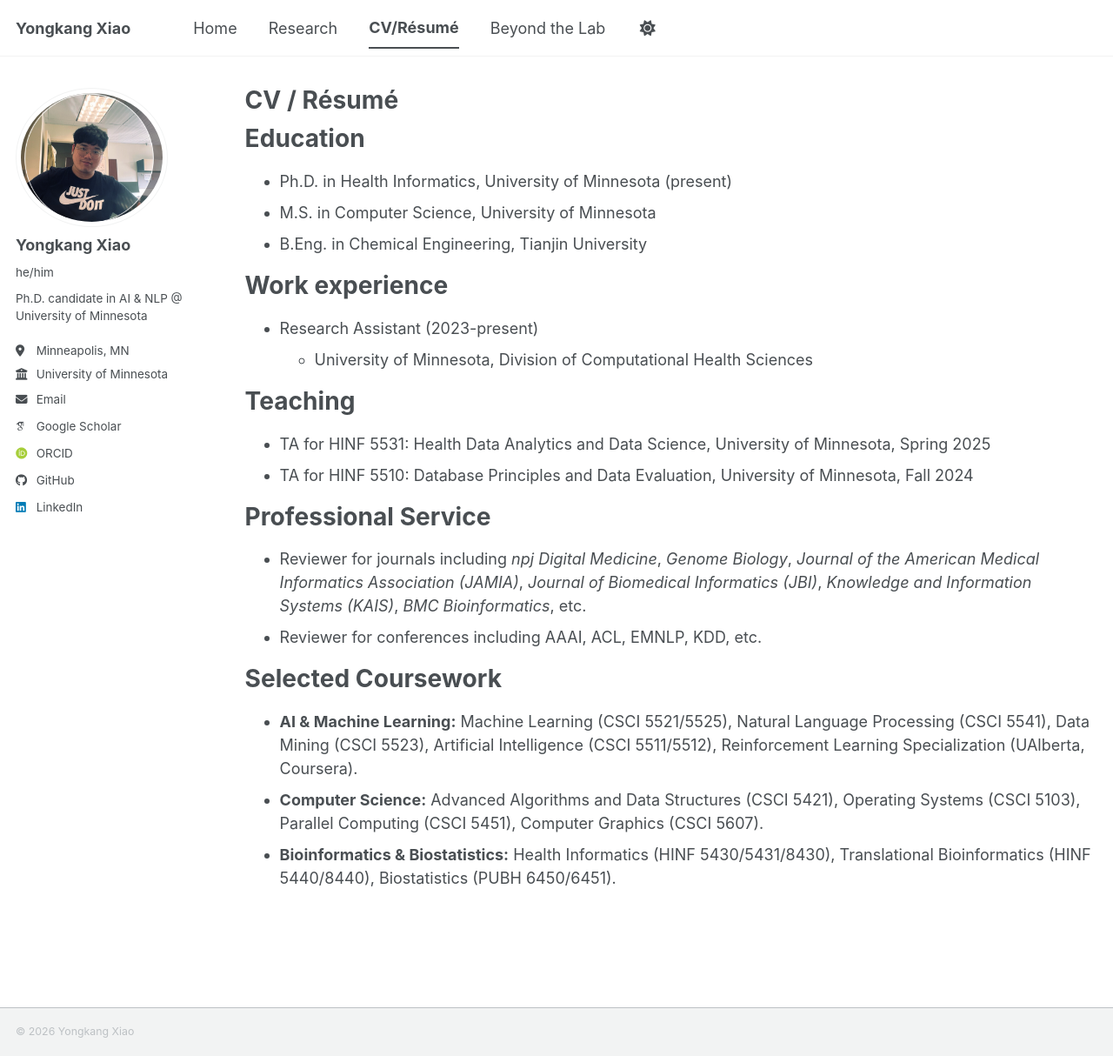
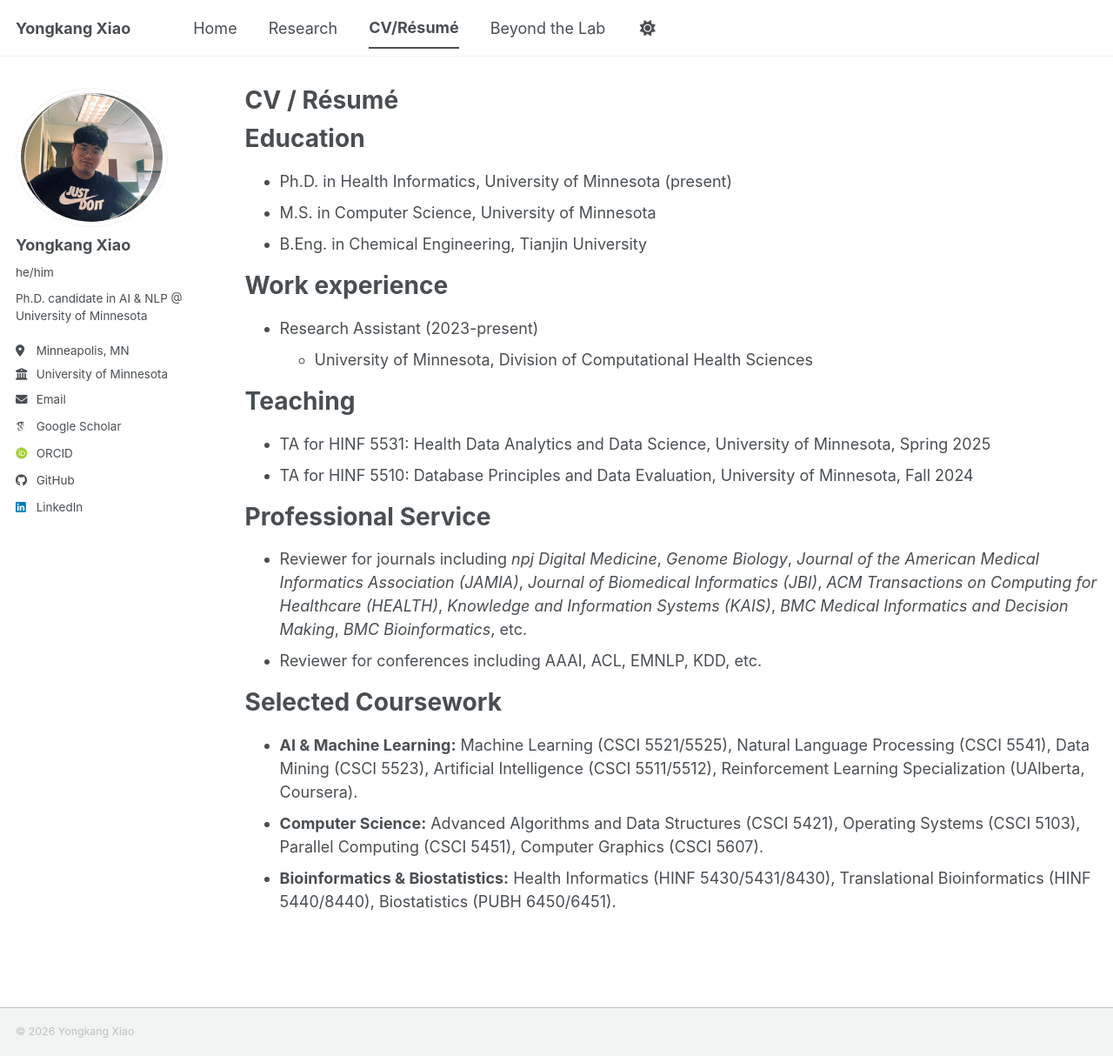
Before and after one commit to TheYKXiao/TheYKXiao.github.io, a Jekyll site: the page built from _pages/cv.md, in a window 1280 px wide and 1214 px high. Shown: the whole window at 87% size. Built offline with Jekyll 4.4.1, drawn with Linux system fonts in a browser that asks for light colours; some web fonts are replaced; a script bundle is joined from its source files by our own code; library files that are not in the unit come from our copies.

Commit message:
Update homepage

```diff
--- a/_pages/cv.md
+++ b/_pages/cv.md
@@ -55,7 +55,7 @@ Teaching
 
 Professional Service
 ======
-* Reviewer for journals including *npj Digital Medicine*, *Genome Biology*, *Journal of the American Medical Informatics Association (JAMIA)*, *Journal of Biomedical Informatics (JBI)*, *Knowledge and Information Systems (KAIS)*, *BMC Bioinformatics*, etc.
+* Reviewer for journals including *npj Digital Medicine*, *Genome Biology*, *Journal of the American Medical Informatics Association (JAMIA)*, *Journal of Biomedical Informatics (JBI)*, *ACM Transactions on Computing for Healthcare (HEALTH)*, *Knowledge and Information Systems (KAIS)*, *BMC Medical Informatics and Decision Making*, *BMC Bioinformatics*, etc.
 * Reviewer for conferences including AAAI, ACL, EMNLP, KDD, etc.
 
 
```
